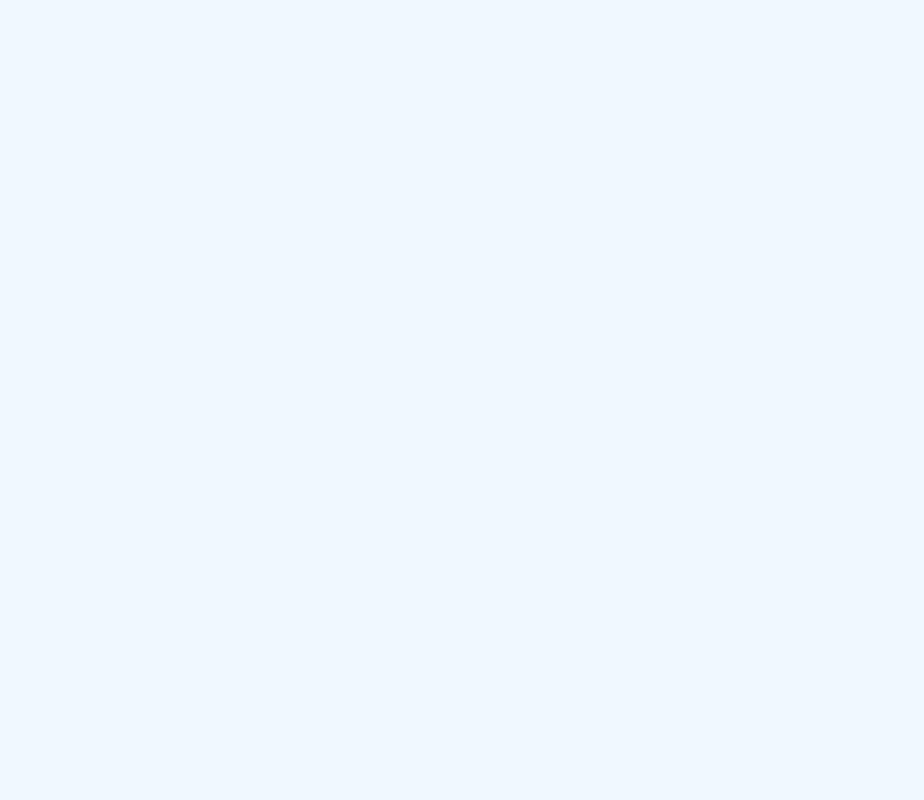
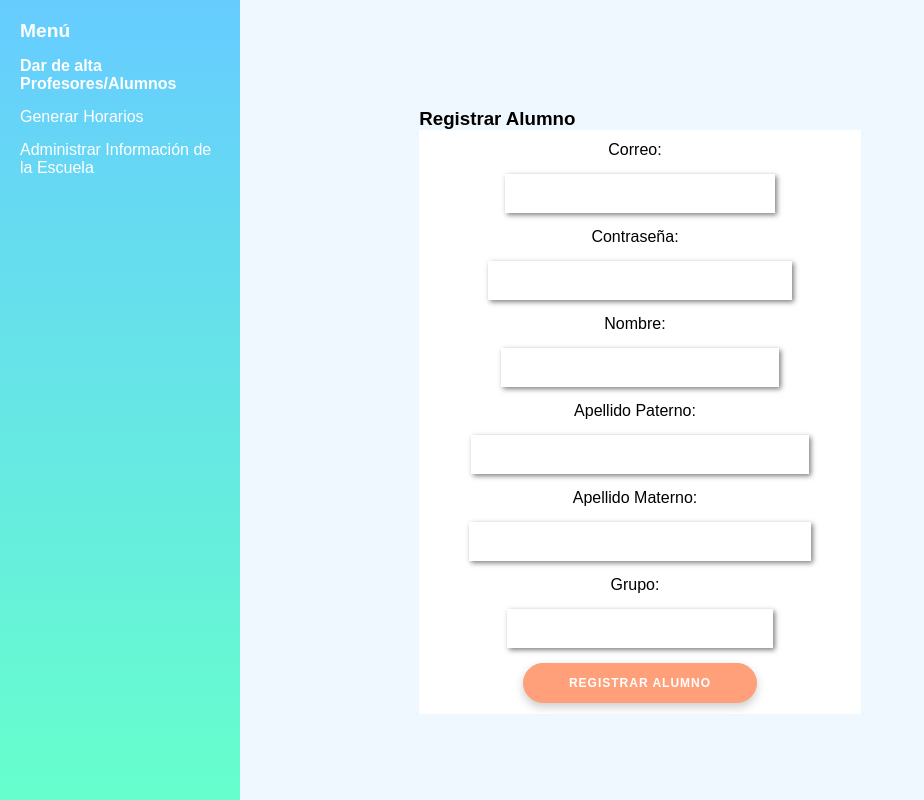
Before and after one commit to SrArmstrong/OptiClass, a React (Create React App) app: page /registroproal in a window 1280 px wide. Before the commit this address had no page. Shown: the whole page, without its empty margins (0-924 px from the left). Built offline with nearby package versions, Linux system fonts and the light colour scheme.

Commit message:
Nuevas Vistas

```diff
--- a/src/App.js
+++ b/src/App.js
@@ -5,8 +5,10 @@ import { BrowserRouter as Router, Routes, Route } from 'react-router-dom';
 import LoginSignup from './Login_Sign/LoginSignup';
 import Profesores from './Profesores/Profesores';
 import Estadisticas from './Profesores/Estadisticas';
+import HorariosProf from './Profesores/Horarios';
 import Horarios from './Horarios/Horarios';
 import Alumnos from './Alumnos/encuesta';
+import RegistroProAl from './Horarios/RegistroProAl';
 
 function App() {
   return (
@@ -17,6 +19,8 @@ function App() {
         <Route path="/horarios" element={<Horarios />} />
         <Route path="/alumnos" element={<Alumnos />} />
         <Route path="/estadisticas" element={<Estadisticas />} />
+        <Route path="/registroproal" element={<RegistroProAl />} />
+        <Route path="/horariosprof" element={<HorariosProf />} />
       </Routes>
     </Router>
   );
--- /dev/null
+++ b/src/Horarios/RegistroProAl.js
@@ -0,0 +1,126 @@
+// src/RegistrarAlumno.js
+import React, { useState } from 'react';
+import axios from 'axios';
+import './Horarios.css'; // Mantiene los estilos de la sidebar
+
+const RegistrarAlumno = () => {
+  const [formData, setFormData] = useState({
+    correo: '',
+    contrasenia: '',
+    nombre: '',
+    appaterno: '',
+    apmaterno: '',
+    grupo: ''
+  });
+
+  const handleChange = (e) => {
+    const { name, value } = e.target;
+    setFormData({
+      ...formData,
+      [name]: value
+    });
+  };
+
+  const handleSubmit = async (e) => {
+    e.preventDefault();
+    try {
+      // Enviar los datos al servidor para registrar el alumno
+      const response = await axios.post('http://localhost:3001/register/alumno', formData);
+      console.log(response.data); // Muestra la respuesta de la solicitud
+      alert("Alumno registrado correctamente");
+      setFormData({
+        correo: '',
+        contrasenia: '',
+        nombre: '',
+        appaterno: '',
+        apmaterno: '',
+        grupo: ''
+      }); // Limpiar el formulario después del envío
+    } catch (error) {
+      console.error('Error al enviar los datos', error);
+      alert("Hubo un error al registrar al alumno");
+    }
+  };
+
+  return (
+    <div className="horarios-container">
+      <aside className="sidebar">
+        <h2><b>Menú</b></h2>
+        <ul>
+          <li><b>Dar de alta Profesores/Alumnos</b></li>
+          <li>Generar Horarios</li>
+          <li>Administrar Información de la Escuela</li>
+        </ul>
+      </aside>
+
+      <div className="form-content">
+        <h3>Registrar Alumno</h3>
+        <form onSubmit={handleSubmit}>
+          <div>
+            <label>Correo:</label>
+            <input
+              type="email"
+              name="correo"
+              value={formData.correo}
+              onChange={handleChange}
+              required
+            />
+          </div>
+          <div>
+            <label>Contraseña:</label>
+            <input
+              type="password"
+              name="contrasenia"
+              value={formData.contrasenia}
+              onChange={handleChange}
+              required
+            />
+          </div>
+          <div>
+            <label>Nombre:</label>
+            <input
+              type="text"
+              name="nombre"
+              value={formData.nombre}
+              onChange={handleChange}
+              required
+            />
+          </div>
+          <div>
+            <label>Apellido Paterno:</label>
+            <input
+              type="text"
+              name="appaterno"
+              value={formData.appaterno}
+              onChange={handleChange}
+              required
+            />
+          </div>
+          <div>
+            <label>Apellido Materno:</label>
+            <input
+              type="text"
+              name="apmaterno"
+              value={formData.apmaterno}
+              onChange={handleChange}
+              required
+            />
+          </div>
+          <div>
+            <label>Grupo:</label>
+            <input
+              type="text"
+              name="grupo"
+              value={formData.grupo}
+              onChange={handleChange}
+              required
+            />
+          </div>
+          <button type="submit">Registrar Alumno</button>
+        </form>
+      </div>
+    </div>
+  );
+};
+
+export default RegistrarAlumno;
```
Also changed, not shown: Express.js (+43 -22 lines).
